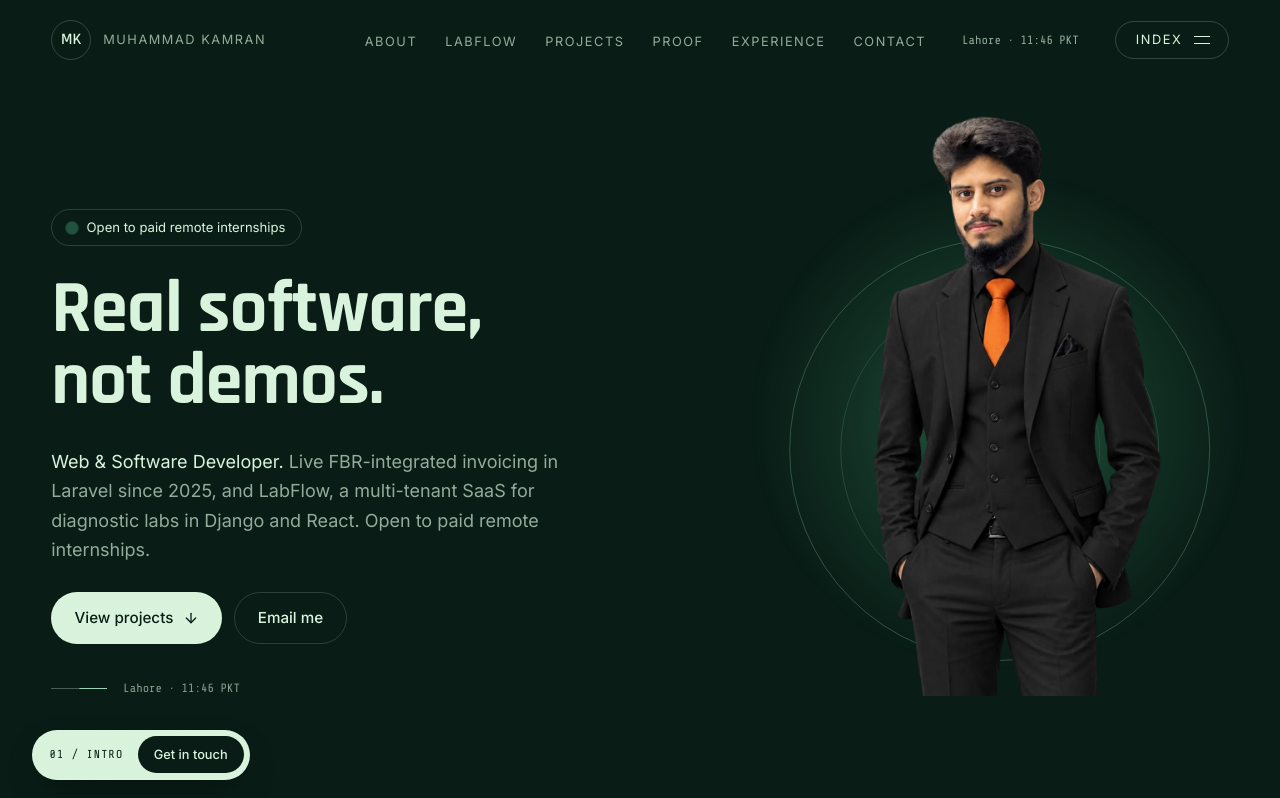
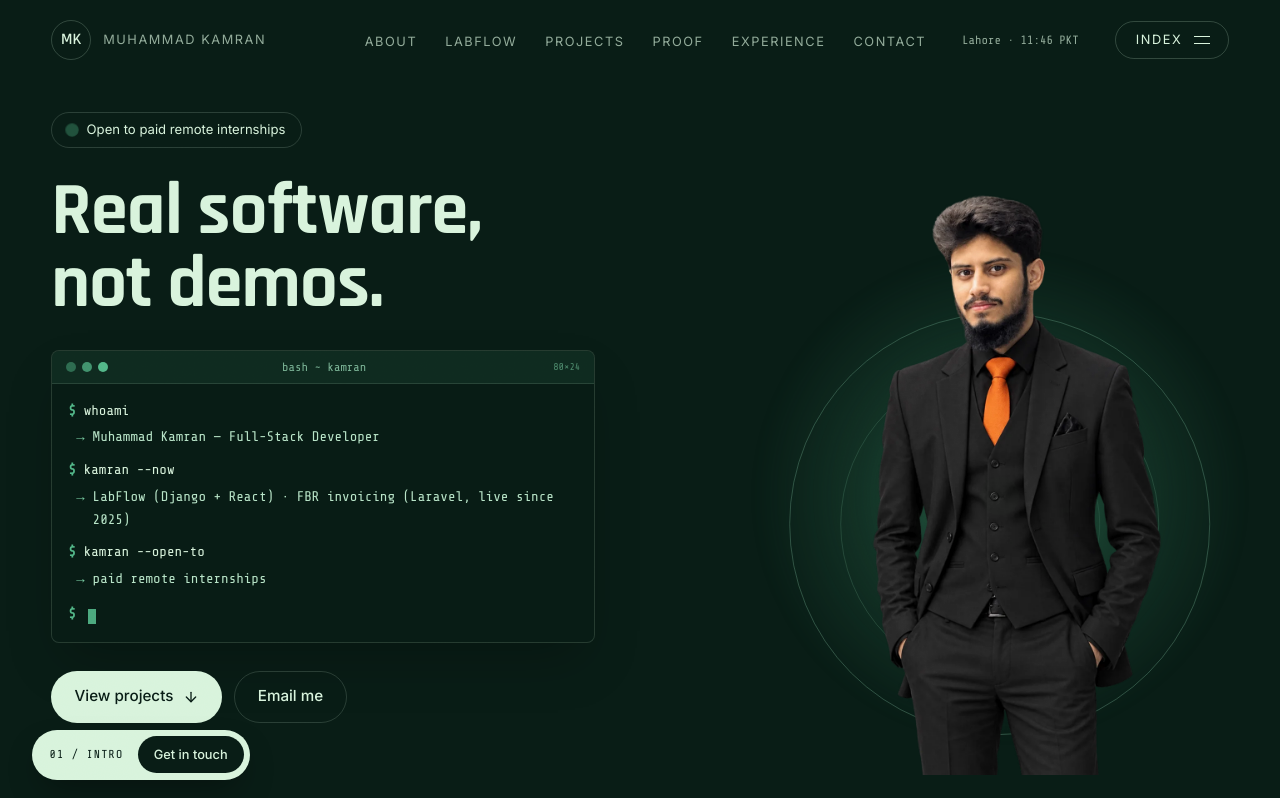
Before and after one commit to kamrandebugging/Portfolio, a React (Vite) app: page / in a window 1280 px wide. Shown: the top 798 px of the page. Built offline with nearby package versions, Linux system fonts and the light colour scheme.

Commit message:
feat(hero): replace hero paragraph with typed terminal animation

```diff
--- a/src/components/Hero.tsx
+++ b/src/components/Hero.tsx
@@ -1,4 +1,4 @@
-import React, { useRef } from 'react';
+import React, { useState, useEffect, useRef } from 'react';
 import { ArrowDown } from 'lucide-react';
 import {
   gsap,
@@ -14,6 +14,161 @@ import { scrollToTarget } from '../engine/scroll';
 import { portfolioData } from '../data/portfolio';
 import { Magnetic } from './ui/Magnetic';
 import { LocalTime } from './ui/LocalTime';
+
+interface TerminalStep {
+  cmd: string;
+  output: string;
+}
+
+const TERMINAL_STEPS: TerminalStep[] = [
+  {
+    cmd: 'whoami',
+    output: 'Muhammad Kamran — Full-Stack Developer',
+  },
+  {
+    cmd: 'kamran --now',
+    output: 'LabFlow (Django + React) · FBR invoicing (Laravel, live since 2025)',
+  },
+  {
+    cmd: 'kamran --open-to',
+    output: 'paid remote internships',
+  },
+];
+
+const Cursor: React.FC = () => (
+  <span
+    aria-hidden="true"
+    className="ml-1 inline-block h-[1.05em] w-2 translate-y-[2px] bg-[#52b788] animate-pulse"
+    style={{ animationDuration: '0.8s' }}
+  />
+);
+
+const HeroTerminal: React.FC = () => {
+  const [isReducedMotion] = useState(() => {
+    if (typeof window === 'undefined') return false;
+    return window.matchMedia('(prefers-reduced-motion: reduce)').matches;
+  });
+
+  const [stepIndex, setStepIndex] = useState(isReducedMotion ? TERMINAL_STEPS.length : 0);
+  const [phase, setPhase] = useState<'cmd' | 'output'>(isReducedMotion ? 'output' : 'cmd');
+  const [charCount, setCharCount] = useState(isReducedMotion ? 999 : 0);
+
+  useEffect(() => {
+    if (isReducedMotion) return;
+    if (stepIndex >= TERMINAL_STEPS.length) return;
+
+    const currentItem = TERMINAL_STEPS[stepIndex];
+    let timer: ReturnType<typeof setTimeout>;
+
+    if (phase === 'cmd') {
+      if (charCount < currentItem.cmd.length) {
+        timer = setTimeout(() => {
+          setCharCount((prev) => prev + 1);
+        }, 38);
+      } else {
+        timer = setTimeout(() => {
+          setPhase('output');
+          setCharCount(0);
+        }, 220);
+      }
+    } else {
+      if (charCount < currentItem.output.length) {
+        timer = setTimeout(() => {
+          setCharCount((prev) => prev + 1);
+        }, 18);
+      } else {
+        timer = setTimeout(() => {
+          setStepIndex((prev) => prev + 1);
+          setPhase('cmd');
+          setCharCount(0);
+        }, 320);
+      }
+    }
+
+    return () => clearTimeout(timer);
+  }, [stepIndex, phase, charCount, isReducedMotion]);
+
+  const handleFastForward = () => {
+    setStepIndex(TERMINAL_STEPS.length);
+    setPhase('output');
+    setCharCount(999);
+  };
+
+  const isCompleted = stepIndex >= TERMINAL_STEPS.length;
+
+  return (
+    <div
+      data-intro
+      onClick={handleFastForward}
+      title={isCompleted ? undefined : 'Click to complete'}
+      className="w-full max-w-[34rem] overflow-hidden rounded-lg border border-[rgb(216_243_220/0.14)] bg-[#081c15]/95 text-[#d8f3dc] shadow-2xl backdrop-blur-sm cursor-default"
+      role="region"
+      aria-label="Interactive Terminal Profile"
+    >
+      {/* Terminal Titlebar Chrome */}
+      <div className="flex items-center justify-between border-b border-[rgb(216_243_220/0.12)] bg-[#1b4332]/40 px-3.5 py-2 select-none">
+        <div className="flex items-center gap-1.5" aria-hidden="true">
+          <span className="h-2.5 w-2.5 rounded-full bg-[#2d6a4f]" />
+          <span className="h-2.5 w-2.5 rounded-full bg-[#40916c]" />
+          <span className="h-2.5 w-2.5 rounded-full bg-[#52b788]" />
+        </div>
+        <span className="font-mono text-xs text-[#95d5b2]/80">bash ~ kamran</span>
+        <span className="w-10 text-right font-mono text-[10px] text-[#74c69d]/60">80×24</span>
+      </div>
+
+      {/* Terminal Output */}
+      <div className="p-4 font-mono text-xs sm:text-sm leading-relaxed space-y-2.5 min-h-[10.5rem]">
+        {TERMINAL_STEPS.map((step, idx) => {
+          const isPastStep = idx < stepIndex;
+          const isCurrentStep = idx === stepIndex;
+
+          if (!isPastStep && !isCurrentStep) return null;
+
+          const displayCmd = isPastStep
+            ? step.cmd
+            : isCurrentStep && phase === 'cmd'
+            ? step.cmd.slice(0, charCount)
+            : step.cmd;
+
+          const showOutput = isPastStep || (isCurrentStep && phase === 'output');
+          const displayOutput = isPastStep
+            ? step.output
+            : isCurrentStep && phase === 'output'
+            ? step.output.slice(0, charCount)
+            : '';
+
+          return (
+            <div key={step.cmd} className="space-y-1">
+              {/* Command row */}
+              <div className="flex items-center gap-2">
+                <span className="text-[#52b788] select-none font-bold">$</span>
+                <span className="text-[#d8f3dc]">{displayCmd}</span>
+                {isCurrentStep && phase === 'cmd' && <Cursor />}
+              </div>
+
+              {/* Output row */}
+              {showOutput && (
+                <div className="flex items-start gap-2 pl-2 text-[#95d5b2]">
+                  <span className="text-[#74c69d] select-none">→</span>
+                  <span className="text-[#b7e4c7]">{displayOutput}</span>
+                  {isCurrentStep && phase === 'output' && <Cursor />}
+                </div>
+              )}
+            </div>
+          );
+        })}
+
+        {/* Final Prompt with active cursor once typing finishes */}
+        {isCompleted && (
+          <div className="flex items-center gap-2 pt-0.5">
+            <span className="text-[#52b788] select-none font-bold">$</span>
+            <Cursor />
+          </div>
+        )}
+      </div>
+    </div>
+  );
+};
 
 export const Hero: React.FC = () => {
   const root = useRef<HTMLElement>(null);
@@ -119,9 +274,7 @@ export const Hero: React.FC = () => {
             dangerouslySetInnerHTML={{ __html: personal.headline.join('<br />') }}
           />
 
-          <p data-intro className="muted max-w-[34rem] text-lg leading-relaxed">
-            <span className="text-paper">{personal.role}.</span> {personal.heroDesc}
-          </p>
+          <HeroTerminal />
 
           <div data-intro className="flex flex-wrap items-center gap-3">
             <Magnetic>
```
